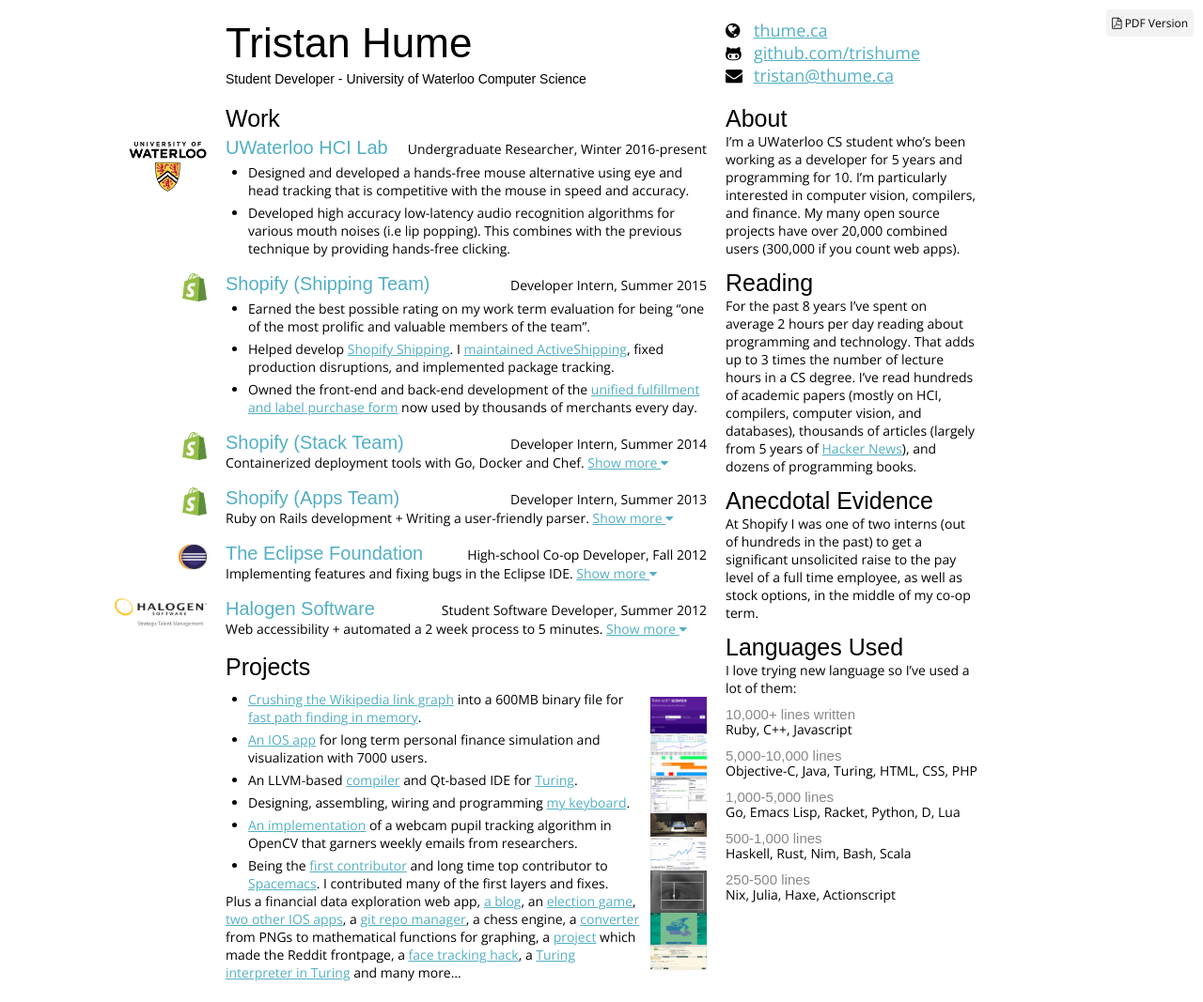
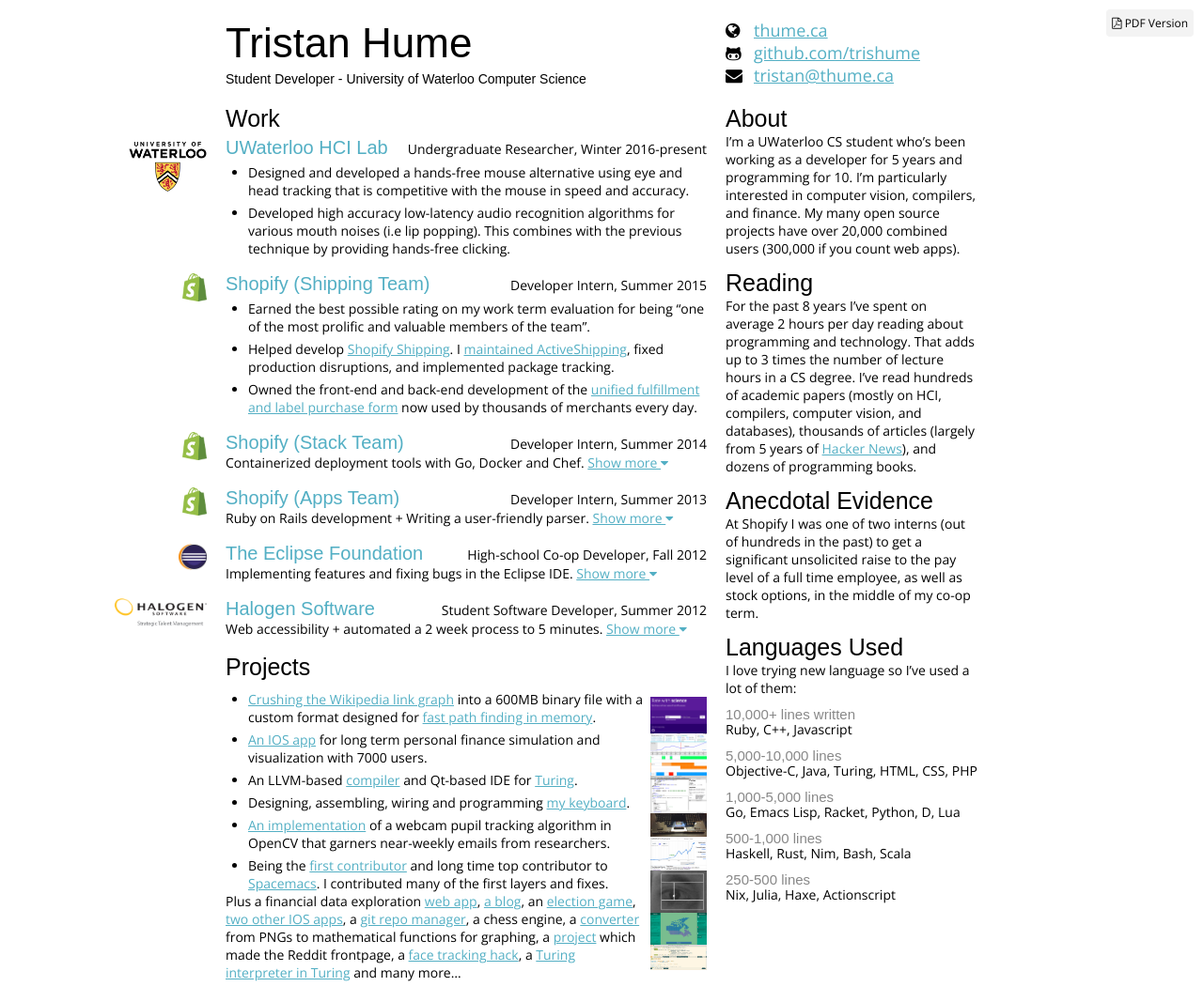
Before and after one commit to trishume/resume, a Jekyll site: the page built from onepage.html, in a window 1280 px wide. Shown: the whole page at 94% size. Built offline with Jekyll 4.4.1, drawn with Linux system fonts in a browser that asks for light colours; nearby versions of some CDN libraries; some web fonts are replaced.

```diff
--- a/_data/misc.yml
+++ b/_data/misc.yml
@@ -1,10 +1,10 @@
 ---
 projblurb: |
-  - [Crushing the Wikipedia link graph](https://github.com/trishume/wikicrush) into a 600MB binary file for [fast path finding in memory](https://github.com/trishume/ratewithscience).
+  - [Crushing the Wikipedia link graph](https://github.com/trishume/wikicrush) into a 600MB binary file with a custom format designed for [fast path finding in memory](https://github.com/trishume/ratewithscience).
   - [An IOS app](http://thume.ca/stashline) for long term personal finance simulation and visualization with 7000 users.
   - An LLVM-based [compiler](https://github.com/trishume/OpenTuringCompiler) and Qt-based IDE for [Turing](https://en.wikipedia.org/wiki/Turing_(programming_language)).
   - Designing, assembling, wiring and programming [my keyboard](http://thume.ca/2014/09/08/creating-a-keyboard-1-hardware/).
-  - [An implementation](https://github.com/trishume/eyeLike) of a webcam pupil tracking algorithm in OpenCV that garners weekly emails from researchers.
+  - [An implementation](https://github.com/trishume/eyeLike) of a webcam pupil tracking algorithm in OpenCV that garners near-weekly emails from researchers.
   - Being the [first contributor](https://github.com/syl20bnr/spacemacs/blob/master/doc/DOCUMENTATION.org#first-times) and long time top contributor to <a href="https://github.com/syl20bnr/spacemacs">Spacemacs</a>. I contributed many of the first layers and fixes.
 
-  Plus a financial data exploration web app, [a blog](http://thume.ca/archive.html), an [election game](http://devpost.com/software/electioneering-the-game), [two other IOS apps](http://hume.ca/ix/), a [git repo manager](https://github.com/trishume/pro), a chess engine, a [converter](http://thume.ca/2013/12/09/math-summative-program/) from PNGs to mathematical functions for graphing, a [project](http://thume.ca/screentunes/) which made the Reddit frontpage, a [face tracking hack](https://github.com/trishume/faceHack), a [Turing interpreter in Turing](http://tristan.hume.ca/tint/) and many more...
+  Plus a financial data exploration [web app](http://thume.ca/indexView), [a blog](http://thume.ca/archive.html), an [election game](http://devpost.com/software/electioneering-the-game), [two other IOS apps](http://hume.ca/ix/), a [git repo manager](https://github.com/trishume/pro), a chess engine, a [converter](http://thume.ca/2013/12/09/math-summative-program/) from PNGs to mathematical functions for graphing, a [project](http://thume.ca/screentunes/) which made the Reddit frontpage, a [face tracking hack](https://github.com/trishume/faceHack), a [Turing interpreter in Turing](http://tristan.hume.ca/tint/) and many more...
```
Also changed, not shown: 1 other file.
